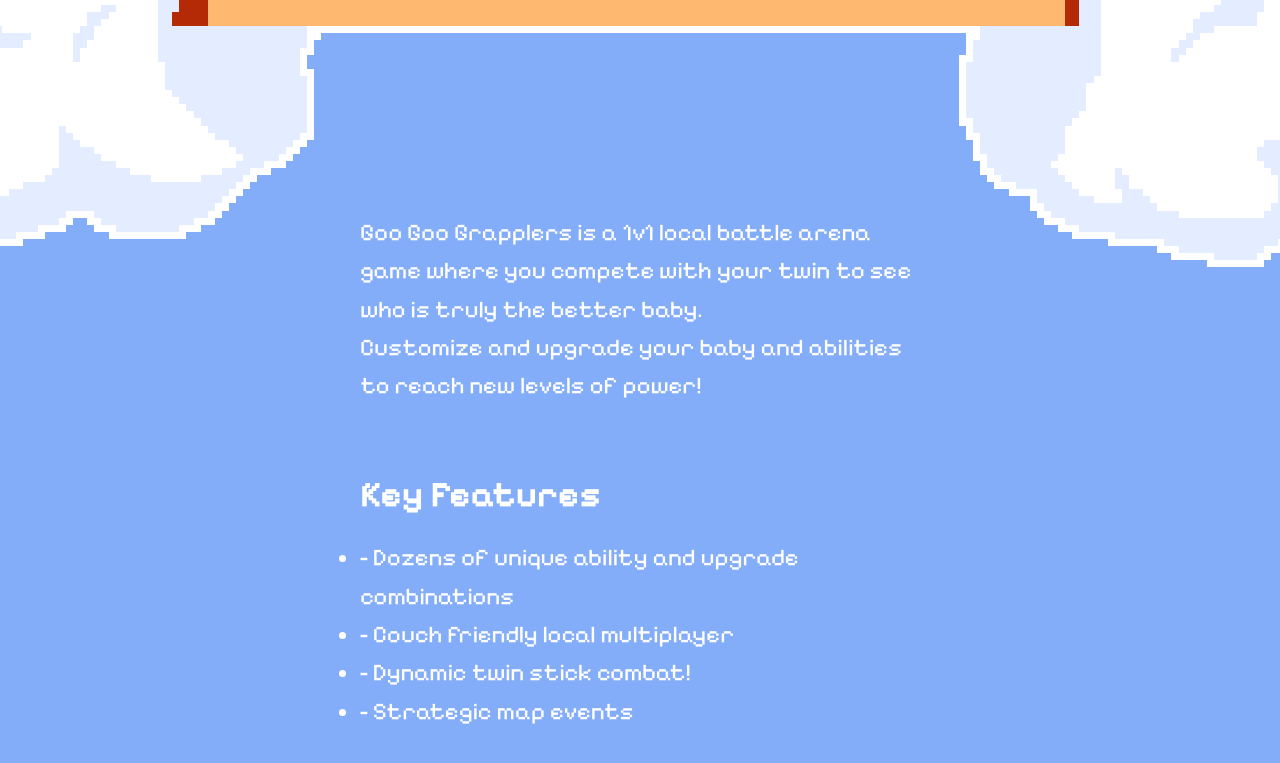
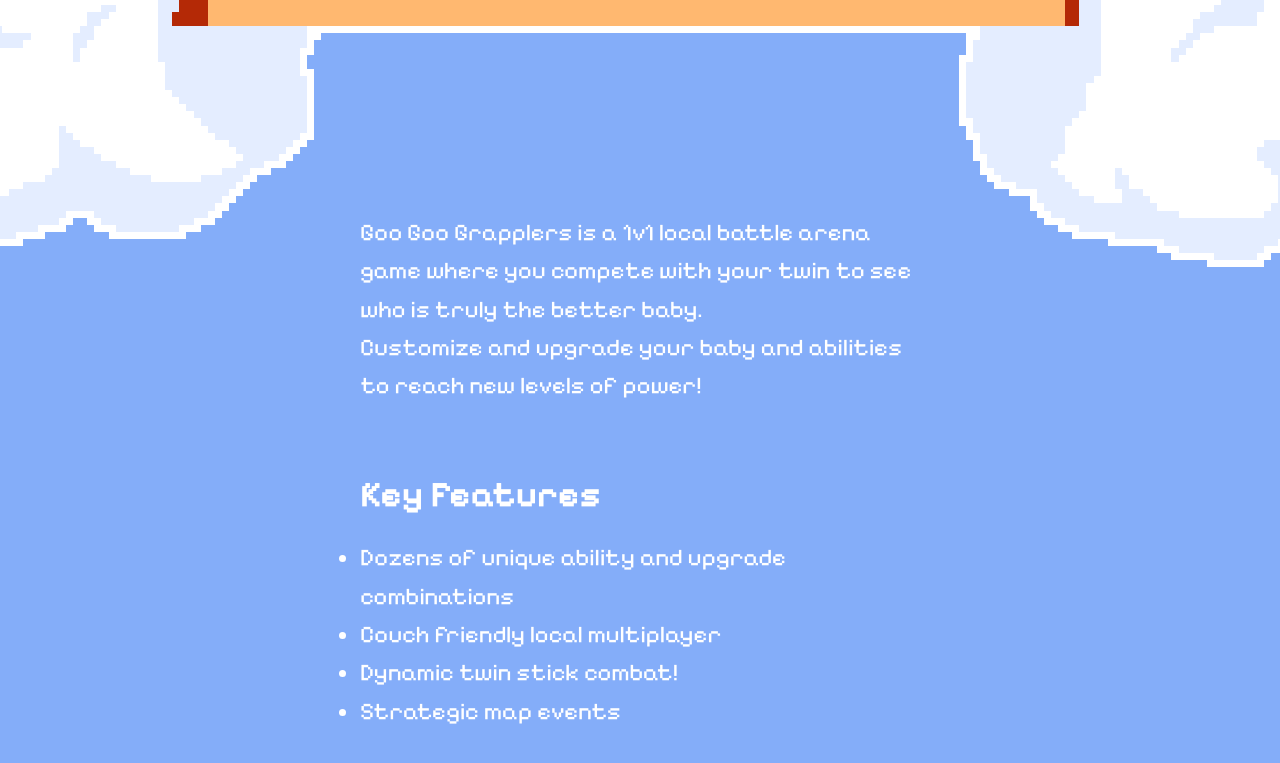
Before and after one commit to lcivita/GGG_Web, a plain HTML site: page index.html in a window 1280 px wide. Shown: the part 1013-1776 px from the top of the page. Drawn offline with Linux system fonts and the light colour scheme.

Commit message:
remove double bullet points

```diff
--- a/index.html
+++ b/index.html
@@ -52,10 +52,10 @@
                 <section id="features">
                     <h2>Key Features</h2>
                     <ul>
-                        <li>- Dozens of unique ability and upgrade combinations</li>
-                        <li>- Couch friendly local multiplayer</li>
-                        <li>- Dynamic twin stick combat!</li>
-                        <li>- Strategic map events</li>
+                        <li>Dozens of unique ability and upgrade combinations</li>
+                        <li>Couch friendly local multiplayer</li>
+                        <li>Dynamic twin stick combat!</li>
+                        <li>Strategic map events</li>
                     </ul>
                 </section>
             </div>
```
